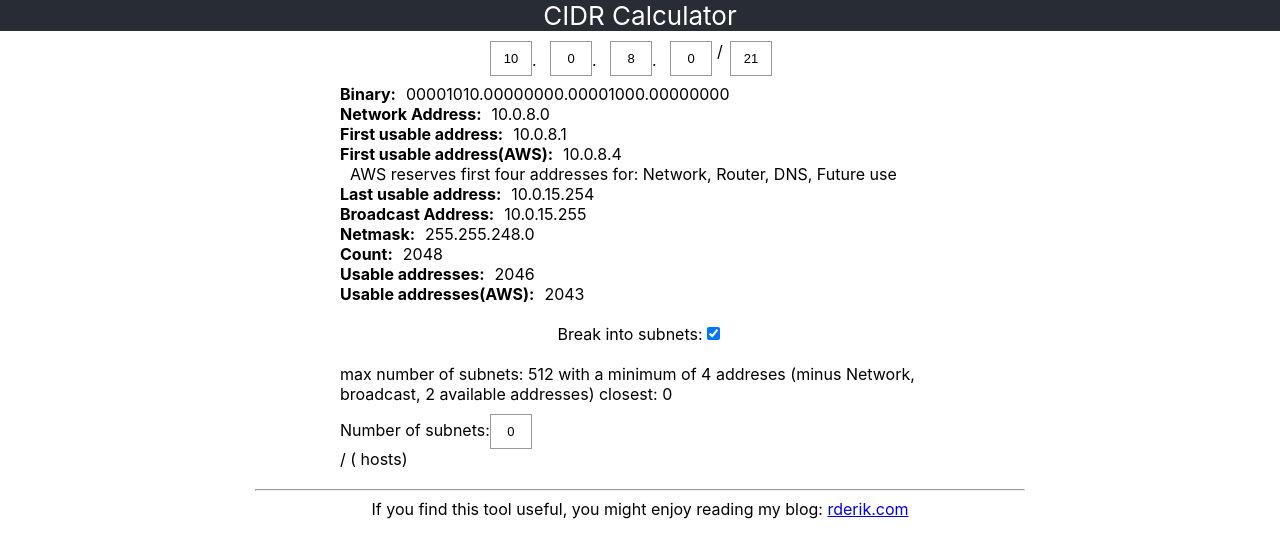
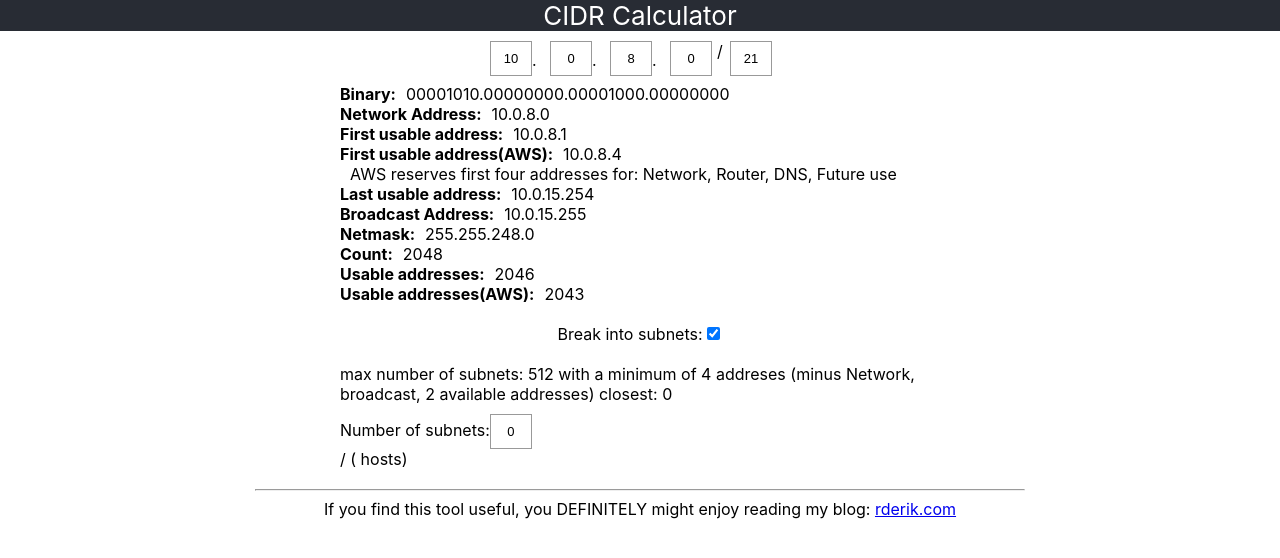
Before and after one commit to kabbansaah1/new1, a React (Create React App) app: page / in a window 1280 px wide. Shown: the top 558 px of the page. Built offline with nearby package versions, Linux system fonts and the light colour scheme.

Commit message:
DEFINITELY

```diff
--- a/src/App.js
+++ b/src/App.js
@@ -10,7 +10,7 @@ function App() {
       <IPv4Addr />
       <footer>
         <hr />
-        If you find this tool useful, you might enjoy reading my blog:{" "}
+        If you find this tool useful, you DEFINITELY might enjoy reading my blog:{" "}
         <a href="https://rderik.com">rderik.com</a>
       </footer>
     </div>
```
